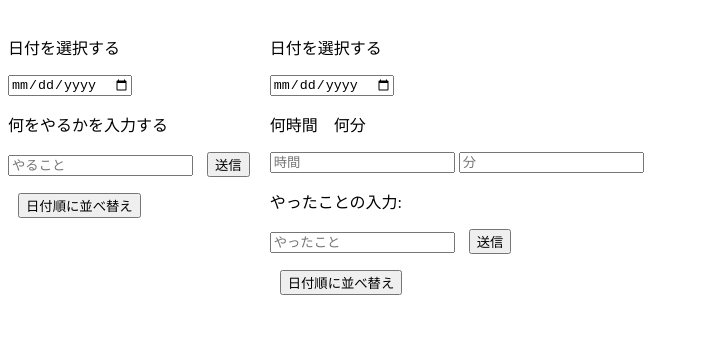
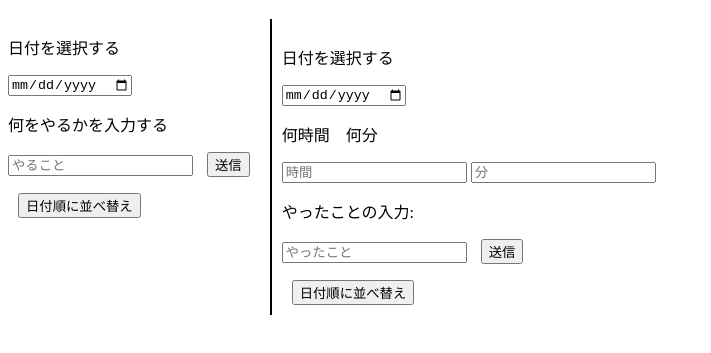
Before and after one commit to 1m4nim/AboutStudy, a plain HTML site: page index.html in a window 1280 px wide. Shown: the part 69-422 px from the top of the page, without its empty margins (0-711 px from the left). Drawn offline with Linux system fonts and the light colour scheme.

Commit message:
分かりづらいので縦線引いた

```diff
--- a/style.css
+++ b/style.css
@@ -19,3 +19,8 @@ button {
     display: flex;
     gap: 20px;
 }
+
+.actions-container {
+    border-left: 2px solid;
+    padding: 10px;
+}
```
